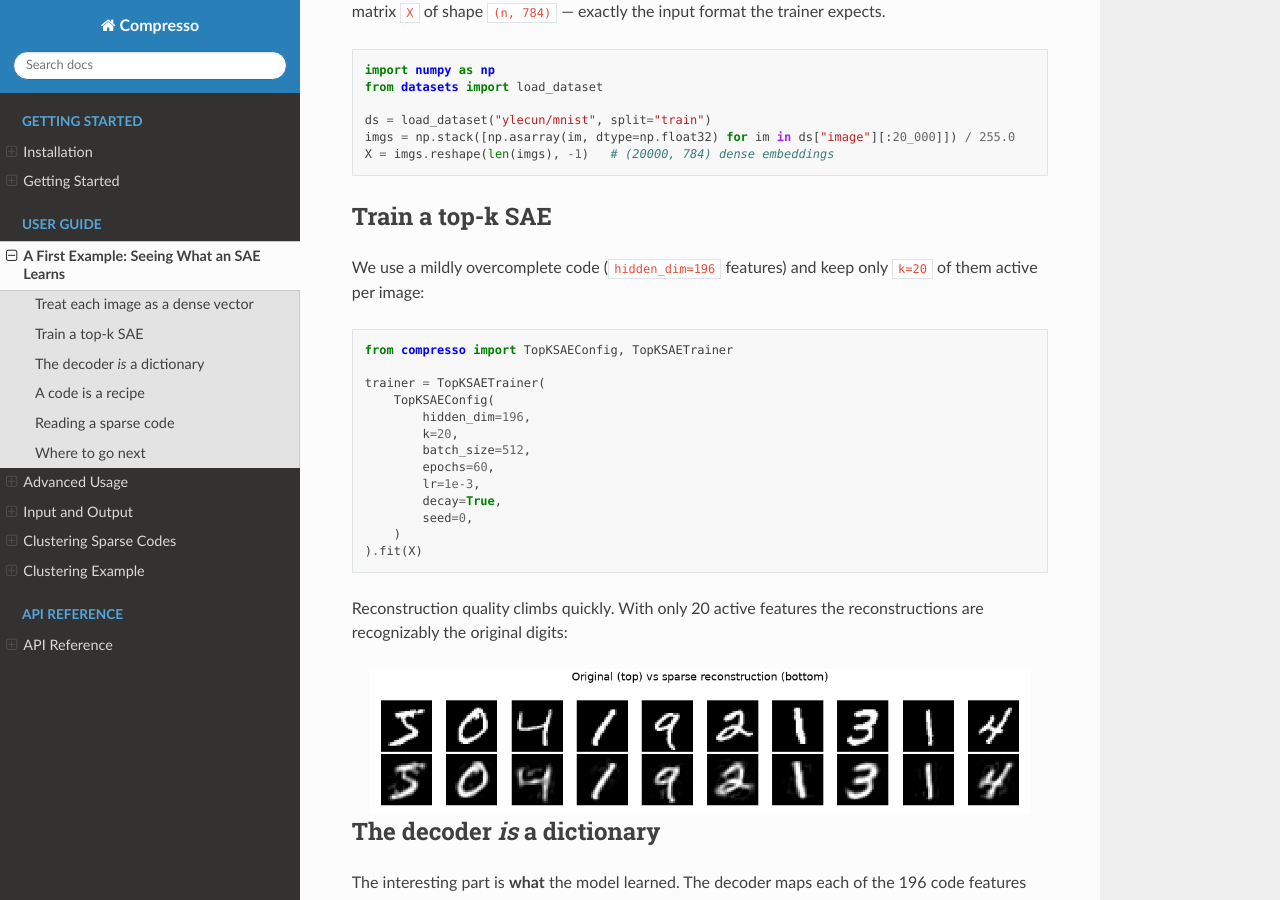
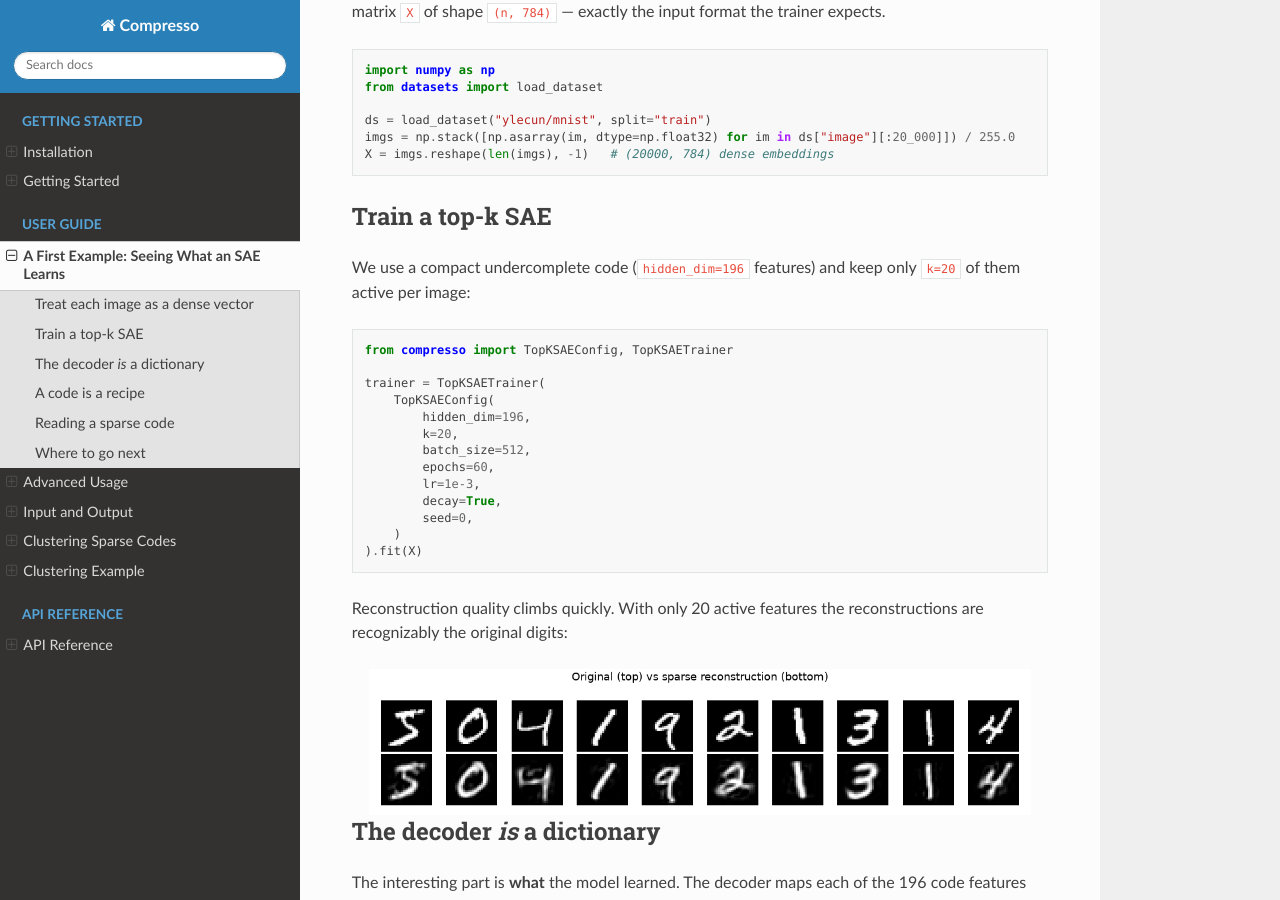
Before and after one commit to zombak79/compresso, a Sphinx documentation site: the page built from docs/source/basic-example.rst, in a window 1280 px wide and 900 px high, scrolled down 537 px. Built offline with Sphinx 7.4.7 and the Read the Docs theme 3.1.0, drawn with Linux system fonts in a browser that asks for light colours.

Commit message:
Update description of top-k SAE training

```diff
--- a/docs/source/basic-example.rst
+++ b/docs/source/basic-example.rst
@@ -35,7 +35,7 @@ the trainer expects.
 Train a top-k SAE
 -----------------
 
-We use a mildly overcomplete code (``hidden_dim=196`` features) and keep only
+We use a compact undercomplete code (``hidden_dim=196`` features) and keep only
 ``k=20`` of them active per image:
 
 .. code-block:: python
```
